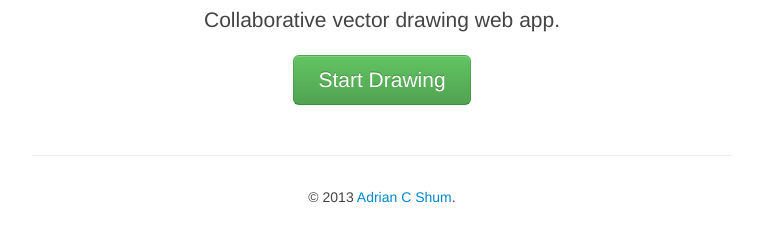
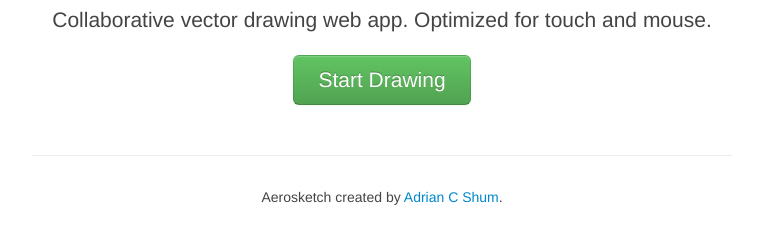
Before and after one commit to cshum/Aerosketch, a website: page src/index.html in a window 1280 px wide. Shown: the part 415-658 px from the top of the page, without its empty margins (258-1021 px from the left). Drawn offline with Linux system fonts and the light colour scheme.

Commit message:
update homepage

```diff
--- a/src/index.html
+++ b/src/index.html
@@ -40,7 +40,7 @@
         </p>
         <h1>Aerosketch</h1>
         <p class="lead">
-          Collaborative vector drawing web app.
+          Collaborative vector drawing web app. Optimized for touch and mouse.
         </p>
         <p><a class="btn btn-large btn-success" href="app.html">Start Drawing</a></p>
       </div>
@@ -48,7 +48,7 @@
       <hr>
 
       <div class="footer">
-        <p>&copy; 2013 <a href="http://cshum.com">Adrian C Shum</a>.</p>
+        <p>Aerosketch created by <a href="http://cshum.com">Adrian C Shum</a>.</p>
       </div>
 
     </div> <!-- /container -->
```
